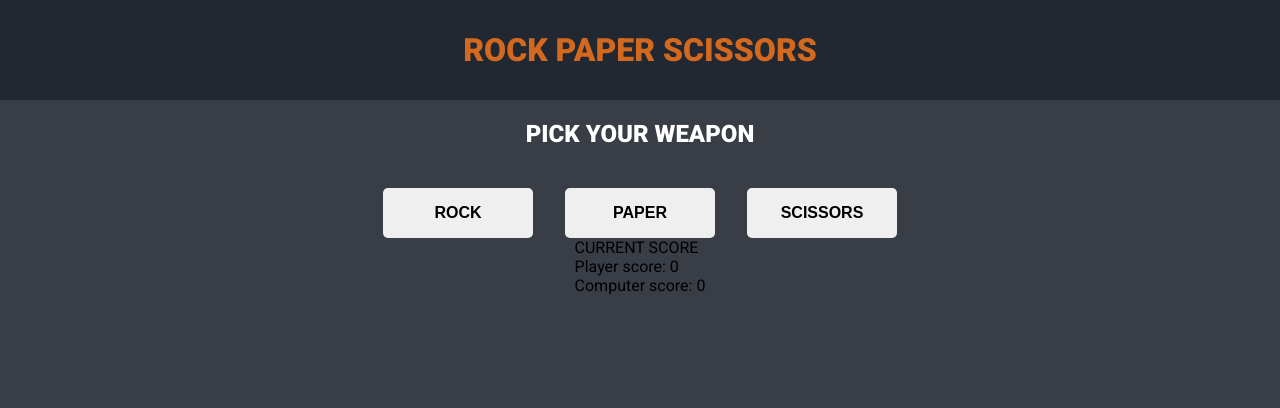
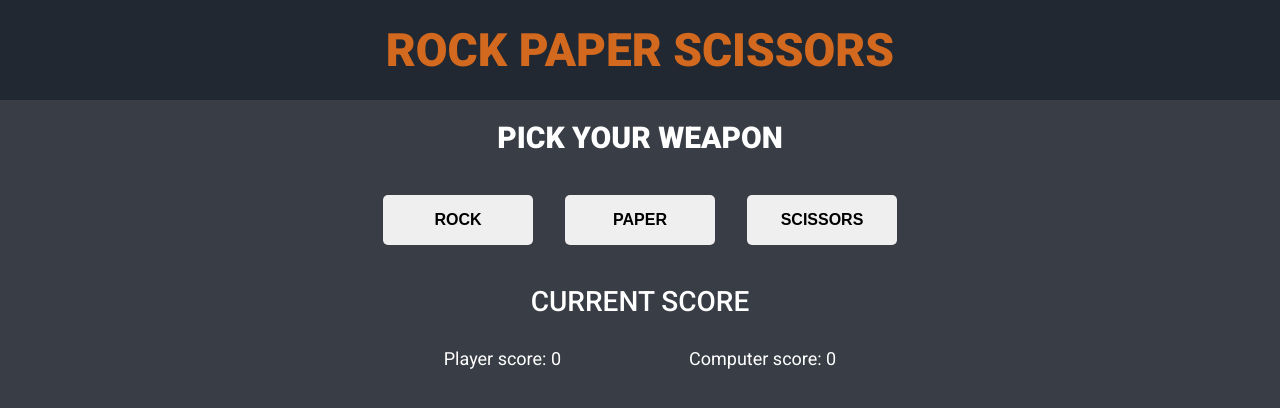
Before and after one commit to RazaJMuhammad/rock-paper-scissors, a plain HTML site: page index.html in a window 1280 px wide. Drawn offline with Linux system fonts and the light colour scheme.

Commit message:
Complete CSS file

```diff
--- a/styles.css
+++ b/styles.css
@@ -23,6 +23,7 @@ body {
 h1{
     font-weight: 900;
     color: chocolate;
+    font-size: 46px;
 }
 
 .game{
@@ -36,11 +37,13 @@ h2{
     text-align: center;
     color: white;
     margin-bottom: 40px;
+    font-size: 30px;
 }
 
 .choices {
     display: flex;
     gap: 2rem;
+    margin-bottom: 40px;
 }
 
 .button{
@@ -59,3 +62,22 @@ h2{
     background-color: chocolate;
     color: white;
 }
+
+.scores{
+    display: flex;
+    gap:8em;
+}
+
+.current-score{
+    text-align: center;
+    font-weight: 500;
+    font-size: 28px;
+    color: white;
+    margin-bottom: 30px;
+}
+
+.score-text{
+    color: white;
+    font-size: 18px;
+    font-weight: 400;
+}
```
